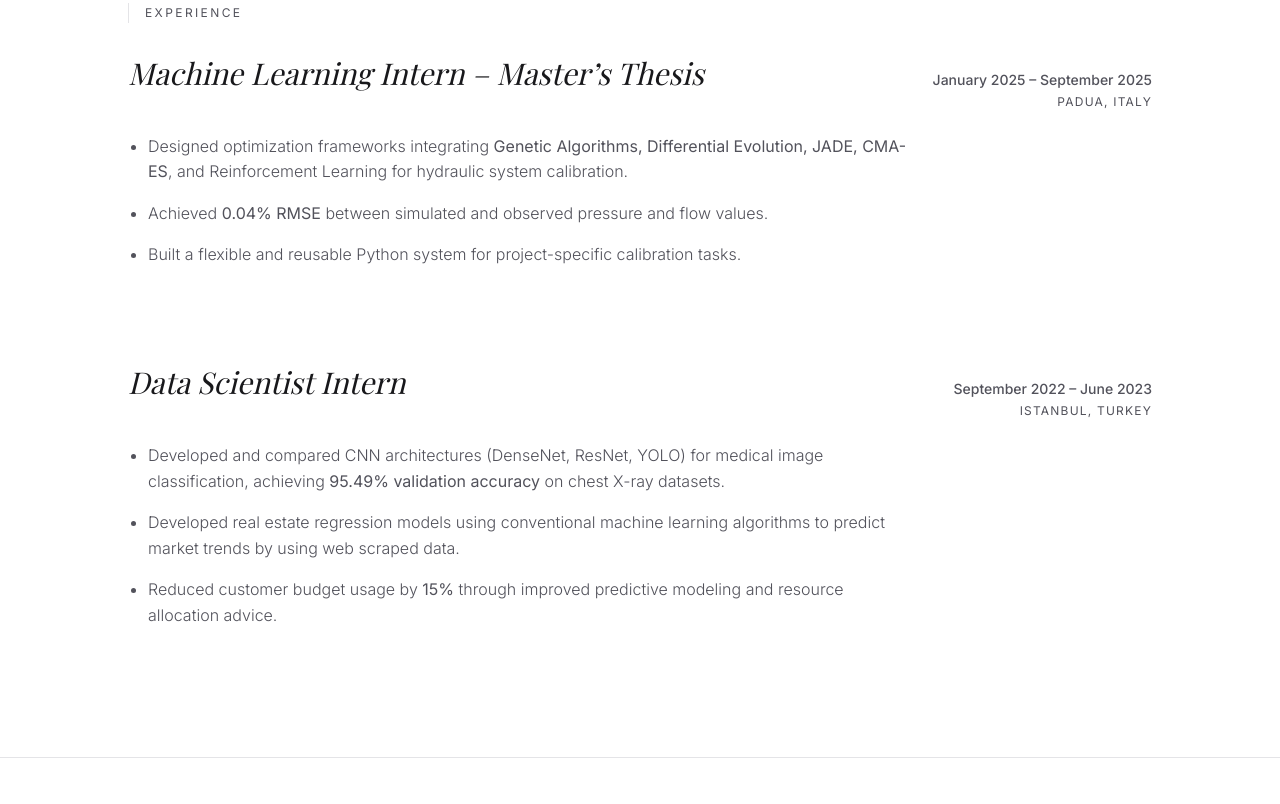
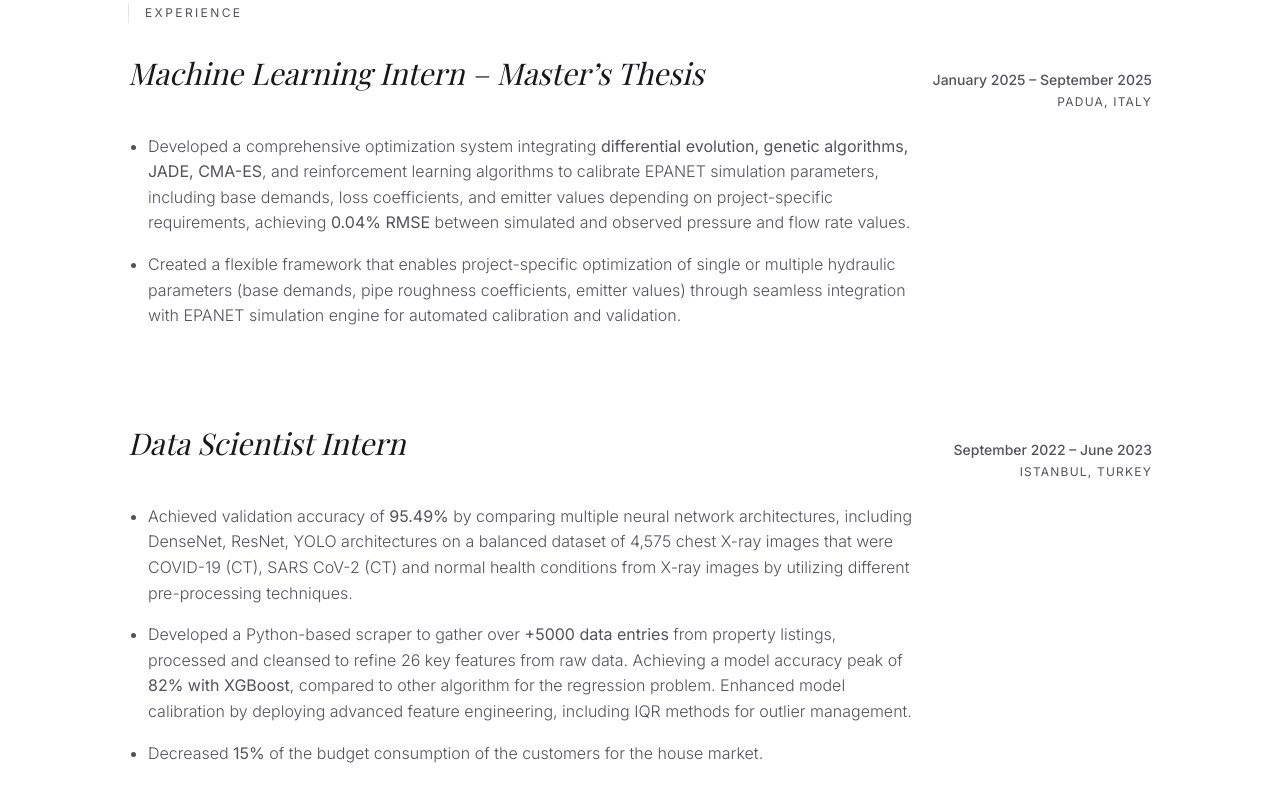
Before and after one commit to RakeshsarmaKarra/RakeshsarmaKarra.github.io, a React app: page index.html in a window 1280 px wide. Shown: the part 1516-2320 px from the top of the page. Built offline with nearby package versions, Linux system fonts and the light colour scheme; a web font is replaced by a local one.

Commit message:
fifth commit

```diff
--- a/index.html
+++ b/index.html
@@ -153,11 +153,14 @@
             </div>
           </div>
           <ul class="list-disc list-outside ml-5 space-y-4 text-zinc-400 font-light max-w-3xl marker:text-zinc-600">
-            <li>Designed optimization frameworks integrating <strong>Genetic Algorithms, Differential Evolution, JADE,
-                CMA-ES</strong>, and Reinforcement Learning for hydraulic system calibration.</li>
-            <li>Achieved <strong>0.04% RMSE</strong> between simulated and observed pressure and flow
+            <li>Developed a comprehensive optimization system integrating <strong>differential evolution, genetic
+                algorithms, JADE, CMA-ES</strong>, and reinforcement learning algorithms to calibrate EPANET simulation
+              parameters, including base demands, loss coefficients, and emitter values depending on project-specific
+              requirements, achieving <strong>0.04% RMSE</strong> between simulated and observed pressure and flow rate
               values.</li>
-            <li>Built a flexible and reusable Python system for project-specific calibration tasks.</li>
+            <li>Created a flexible framework that enables project-specific optimization of single or multiple hydraulic
+              parameters (base demands, pipe roughness coefficients, emitter values) through seamless integration with
+              EPANET simulation engine for automated calibration and validation.</li>
           </ul>
         </div>
 
@@ -171,14 +174,16 @@
             </div>
           </div>
           <ul class="list-disc list-outside ml-5 space-y-4 text-zinc-400 font-light max-w-3xl marker:text-zinc-600">
-            <li>Developed and compared CNN architectures (DenseNet, ResNet, YOLO) for medical image classification,
-              achieving
-              <strong>95.49% validation accuracy</strong> on chest X-ray datasets.
+            <li>Achieved validation accuracy of <strong>95.49%</strong> by comparing multiple neural network
+              architectures, including DenseNet, ResNet, YOLO architectures on a balanced dataset of 4,575 chest X-ray
+              images that were COVID-19 (CT), SARS CoV-2 (CT) and normal health conditions from X-ray images by
+              utilizing different pre-processing techniques.</li>
+            <li>Developed a Python-based scraper to gather over <strong>+5000 data entries</strong> from property
+              listings, processed and cleansed to refine 26 key features from raw data. Achieving a model accuracy peak
+              of <strong>82% with XGBoost</strong>, compared to other algorithm for the regression problem. Enhanced
+              model calibration by deploying advanced feature engineering, including IQR methods for outlier management.
             </li>
-            <li>Developed real estate regression models using conventional machine learning algorithms to predict market
-              trends by using web scraped data.</li>
-            <li>Reduced customer budget usage by <strong>15%</strong> through improved predictive modeling and resource
-              allocation advice.</li>
+            <li>Decreased <strong>15%</strong> of the budget consumption of the customers for the house market.</li>
           </ul>
         </div>
       </div>
```
